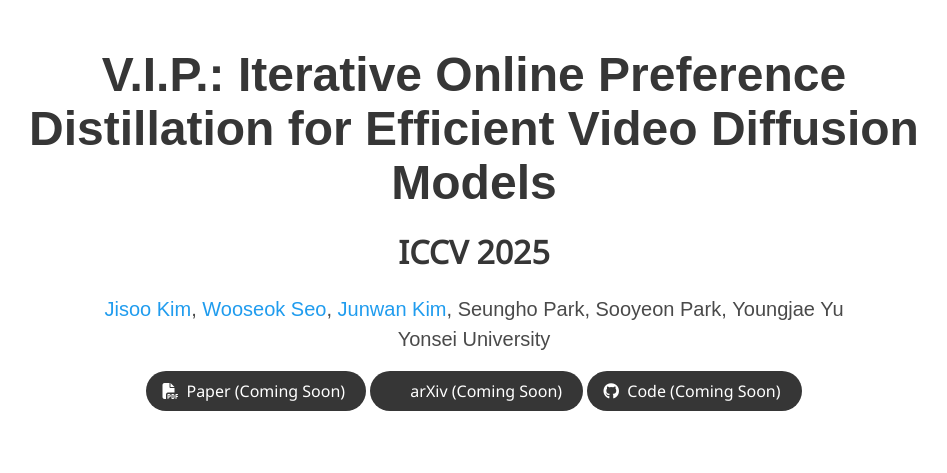
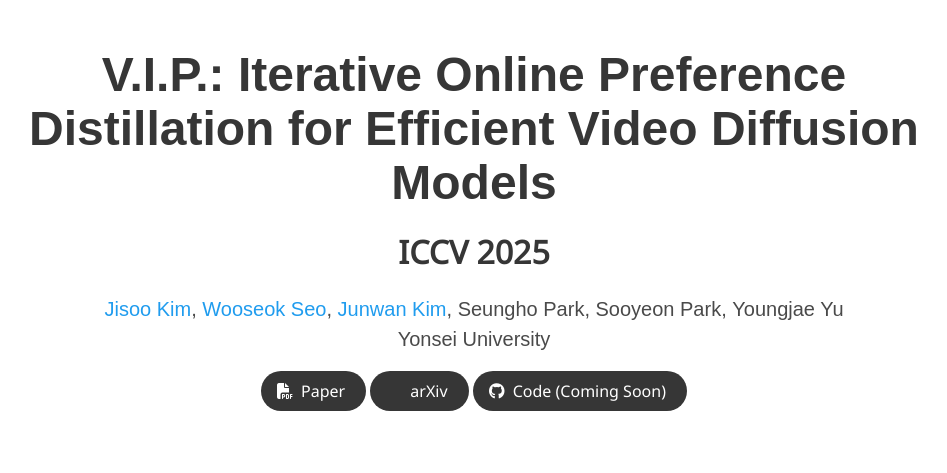
Before and after one commit to jiiiisoo/VIP.github.io, a plain HTML site: page index.html in a window 1280 px wide. Shown: the top 473 px of the page, without its empty margins (166-1113 px from the left). Drawn offline with nearby package versions, Linux system fonts and the light colour scheme; some icons are missing; a web font is replaced by a local one.

Commit message:
paper link

```diff
--- a/index.html
+++ b/index.html
@@ -87,25 +87,21 @@
             <div class="publication-links">
               <!-- PDF Link. -->
               <span class="link-block">
-                <!-- <a href="https://arxiv.org/pdf/2011.12948"
-                   class="external-link button is-normal is-rounded is-dark"> -->
-                <a
+                <a href="https://arxiv.org/pdf/2508.03254"
                    class="external-link button is-normal is-rounded is-dark">
                   <span class="icon">
                       <i class="fas fa-file-pdf"></i>
                   </span>
-                  <span>Paper (Coming Soon)</span>
+                  <span>Paper</span>
                 </a>
               </span>
               <span class="link-block">
-                <!-- <a href="https://arxiv.org/abs/2011.12948"
-                   class="external-link button is-normal is-rounded is-dark"> -->
-                <a
+                <a href="https://arxiv.org/abs/2508.03254"
                    class="external-link button is-normal is-rounded is-dark">
                   <span class="icon">
                       <i class="ai ai-arxiv"></i>
                   </span>
-                  <span>arXiv (Coming Soon)</span>
+                  <span>arXiv</span>
                 </a>
               </span>
               <!-- Video Link. -->
```
